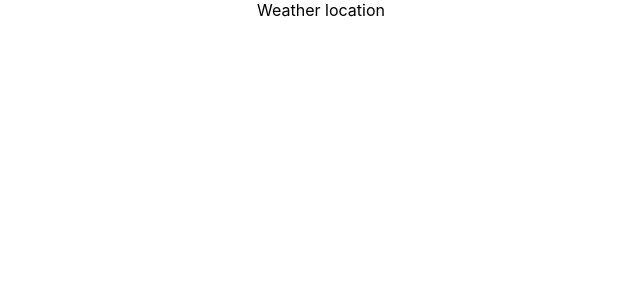
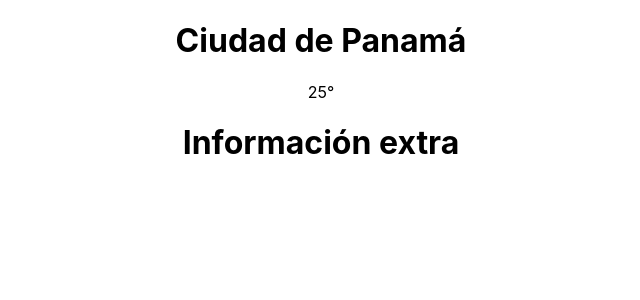
Before and after one commit to elbismanuel/react-js-weather-app, a React (Create React App) app: page / in a window 1280 px wide. Shown: the top 300 px of the page, without its empty margins (319-959 px from the left). Built offline with nearby package versions, Linux system fonts and the light colour scheme.

Commit message:
Componentes de temperatura

```diff
--- /dev/null
+++ b/src/components/Location.js
@@ -0,0 +1,13 @@
+import React, { Component } from 'react';
+
+class Location extends Component {
+    render() {
+        return (
+            <div>
+                <h1>Ciudad de Panamá</h1>
+            </div>
+        );
+    }
+}
+
+export default Location;
--- /dev/null
+++ b/src/components/WeatherData.js
@@ -0,0 +1,12 @@
+import React from 'react';
+import WeatherExtraInfo from './WeatherExtraInfo';
+import WeatherTemperature from './WeatherTemperature';
+
+const WeatherData = () => (
+    <div>
+       <WeatherTemperature />
+       <WeatherExtraInfo />
+    </div>
+);
+
+export default WeatherData;
--- /dev/null
+++ b/src/components/WeatherExtraInfo.js
@@ -0,0 +1,13 @@
+import React, { Component } from 'react';
+
+class WeatherExtraInfo extends Component {
+    render() {
+        return (
+            <div>
+                <h1>Información extra</h1>
+            </div>
+        );
+    }
+}
+
+export default WeatherExtraInfo;
--- a/src/components/WeatherLocation.js
+++ b/src/components/WeatherLocation.js
@@ -1,7 +1,12 @@
 import React from 'react';
+import Location from './Location';
+import WeatherData from './WeatherData';
 
-const WeatherLocation = () => (
-    <div>Weather location</div>
-)
+const WeatherLocation = () => {
+    return <div>
+        <Location />
+        <WeatherData />
+    </div>
+}
 
 export default WeatherLocation
--- /dev/null
+++ b/src/components/WeatherTemperature.js
@@ -0,0 +1,13 @@
+import React, { Component } from 'react';
+
+class WeatherTemperature extends Component {
+    render() {
+        return (
+            <div>
+                <span>25°</span>
+            </div>
+        );
+    }
+}
+
+export default WeatherTemperature;
```
